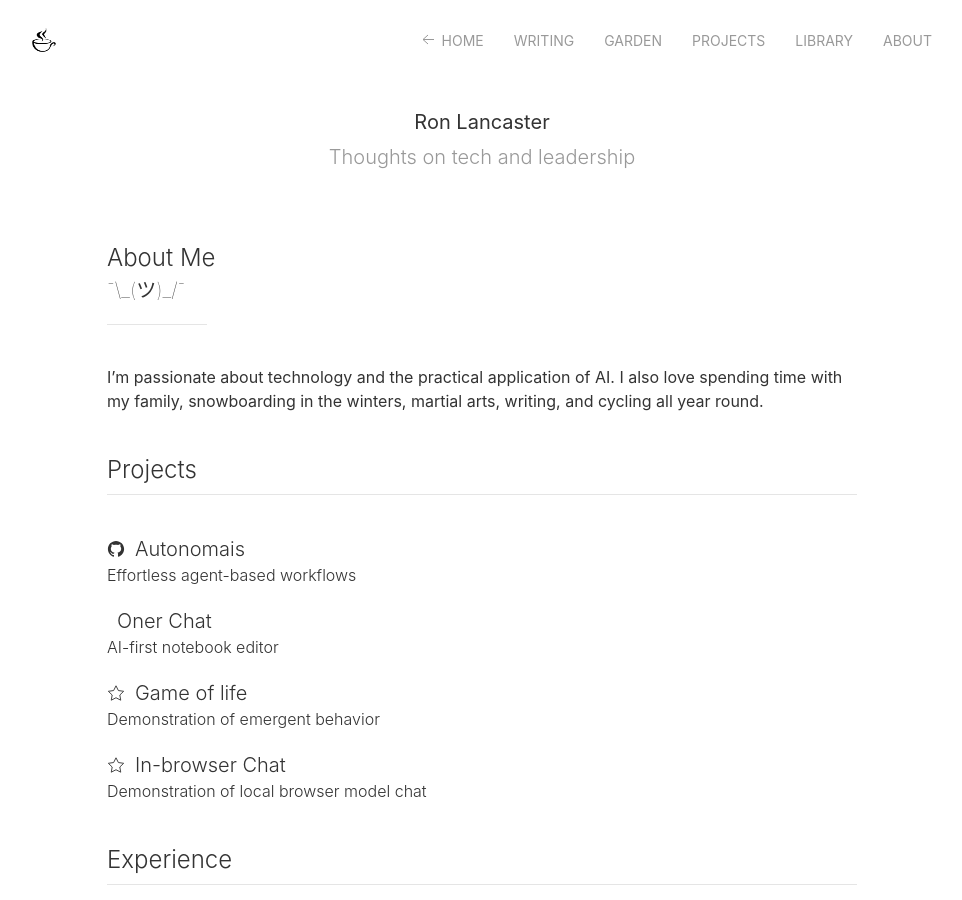
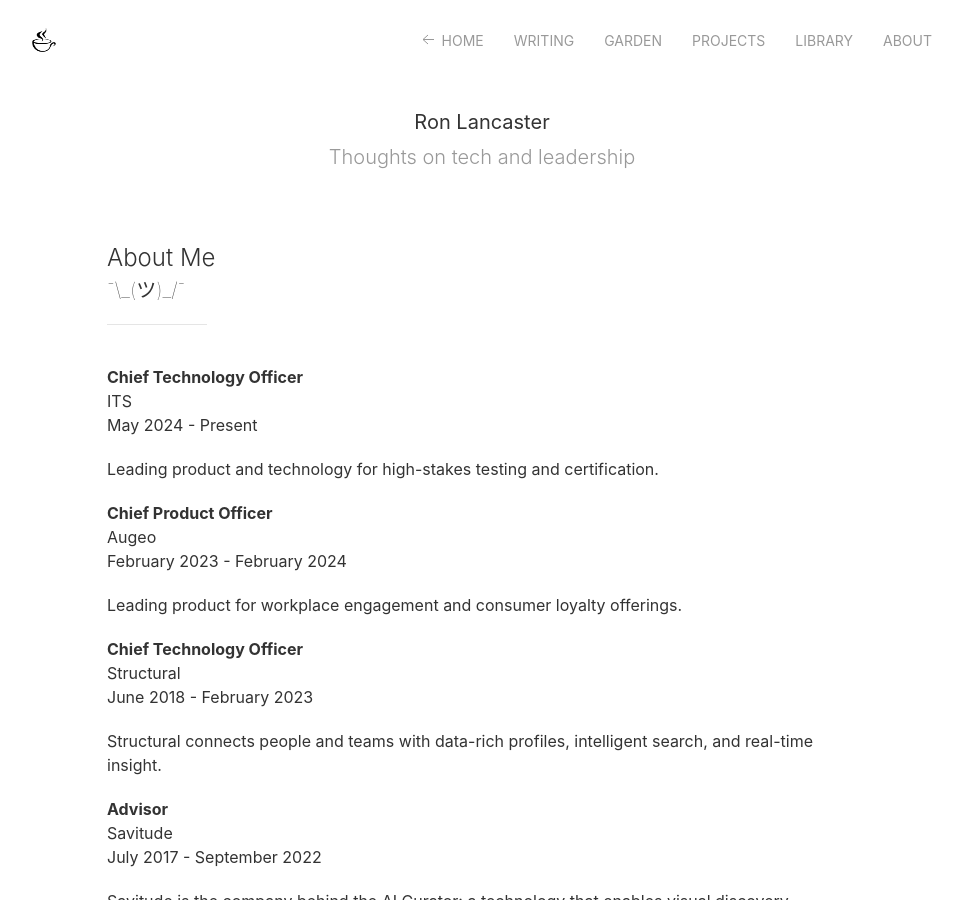
Before and after one commit to nyvyn/nyvyn.github.io, a Jekyll site: the page built from _pages/about.markdown, in a window 1280 px wide and 900 px high. Shown: the whole window, without its empty margins (158-1120 px from the left). Built offline with Jekyll 4.4.1, drawn with Linux system fonts in a browser that asks for light colours; nearby versions of some CDN libraries.

```diff
--- a/_includes/projects.html
+++ b/_includes/projects.html
@@ -4,11 +4,11 @@
     {% for item in projects %}
     <li>
         <a class="uk-link-toggle" href="{{- item.url -}}">
-            <h4 class="uk-link-heading uk-margin-remove-bottom uk-text-light uk-flex uk-flex-middle">
+            <h4 class="uk-link-heading uk-margin-remove-bottom uk-text-light">
                 <span class="uk-margin-small-right"
                       data-uk-icon="icon: {{- item.icon | default: 'star' -}}; ratio: 0.9"
                 ></span>
-                {{ item.title }}
+                <span class="uk-text-middle">{{ item.title }}</span>
             </h4>
             <span class="uk-display-block uk-text-light">{{ item.description }}</span>
         </a>
--- a/_pages/about.markdown
+++ b/_pages/about.markdown
@@ -11,20 +11,8 @@
     ¯\_(ツ)_/¯
 </h4>
 <hr class="uk-divider-small">
-<div class="uk-margin-medium-top"></div>
-
-I'm passionate about technology and the practical application of AI.
-I also love spending time with my family,
-snowboarding in the winters, martial arts, writing, and cycling all year round.
 
 <div class="uk-margin-medium-top"></div>
-
-<h3 class="uk-heading-divider uk-text-light ">Projects</h3>
-{% include projects.html %}
-
-<div class="uk-margin-medium-top"></div>
-
-<h3 class="uk-heading-divider uk-text-light ">Experience</h3>
 
 **Chief Technology Officer**
 ITS
```
